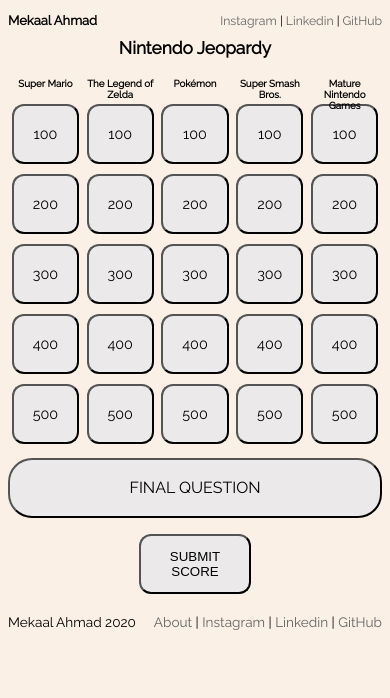
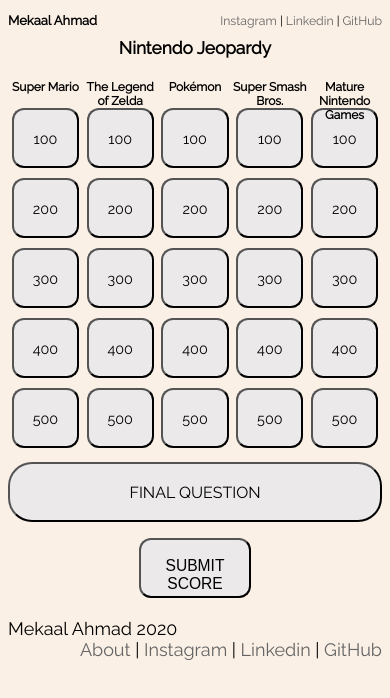
Before and after one commit to mekaala/Dynamic-Jeopardy, a plain HTML site: page index.html in a window 390 px wide. Drawn offline with Linux system fonts and the light colour scheme.

Commit message:
more deploys, MOBILE FONT STILL NOT WORKING >:(

```diff
--- a/index.html
+++ b/index.html
@@ -3,10 +3,10 @@
 <head>
     <meta charset="UTF-8">
     <meta name="viewport" content="width=device-width, initial-scale=1.0">
+    <meta name="viewport" content="initial-scale = 1.0,maximum-scale = 1.0" />
     <link href="https://fonts.googleapis.com/css?family=Raleway&display=swap" rel="stylesheet">
     <meta http-equiv="X-UA-Compatible" content="ie=edge">
     <link rel="stylesheet" href="style.css">
-
     <title>Nintendo Jeopardy!</title>
 </head>
 <body>
@@ -63,7 +63,7 @@
         <button id = "last"><h1>FINAL QUESTION</h1></button>
     </section>
     <footer>
-        <button id="score">SUBMIT SCORE</button>
+        <button id="score"><h3>SUBMIT SCORE</h3></button>
         <p>Mekaal Ahmad 2020</p>
         <nav>
             <a href="#">About</a> |
--- a/style.css
+++ b/style.css
@@ -34,7 +34,7 @@ header {
             font-weight: lighter;
         }
 main h3 {
-    font-size: 100%;
+    font-size: 80%;
     height: 25px;
 }
 main.Nintendo {
@@ -92,10 +92,12 @@ section.final {
     margin: 20px auto;
     width: 30%;
     height: 50px;
-    font-weight: lighter;
     border-radius: 24px;
     transition-duration: 0.4s;
     background-color: rgb(235, 233, 233);
+}
+#score h3 {
+    font-weight: lighter;
 }
 
 footer {
@@ -151,6 +153,7 @@ button:hover {
     font-family: 'Raleway', sans-serif;
     text-align: center;
     font-weight: lighter;
+    -webkit-text-size-adjust: none;
 }
       h1 {
           margin-top: 30px;
@@ -175,7 +178,7 @@ button:hover {
                 font-weight: lighter;
             }
     main h3 {
-        font-size: 61%;
+        font-size: 12px;
         height: 16px;
     }
     main button {
@@ -203,9 +206,9 @@ button:hover {
         border-radius: 12px;
     }
     p {
-        font-size: 85%;
+        font-size: 18px;
     }
     footer nav {
-        font-size: 85%;
+        font-size: 18px;
     }
 }
```
Also changed, not shown: assets/phone.css (added).
